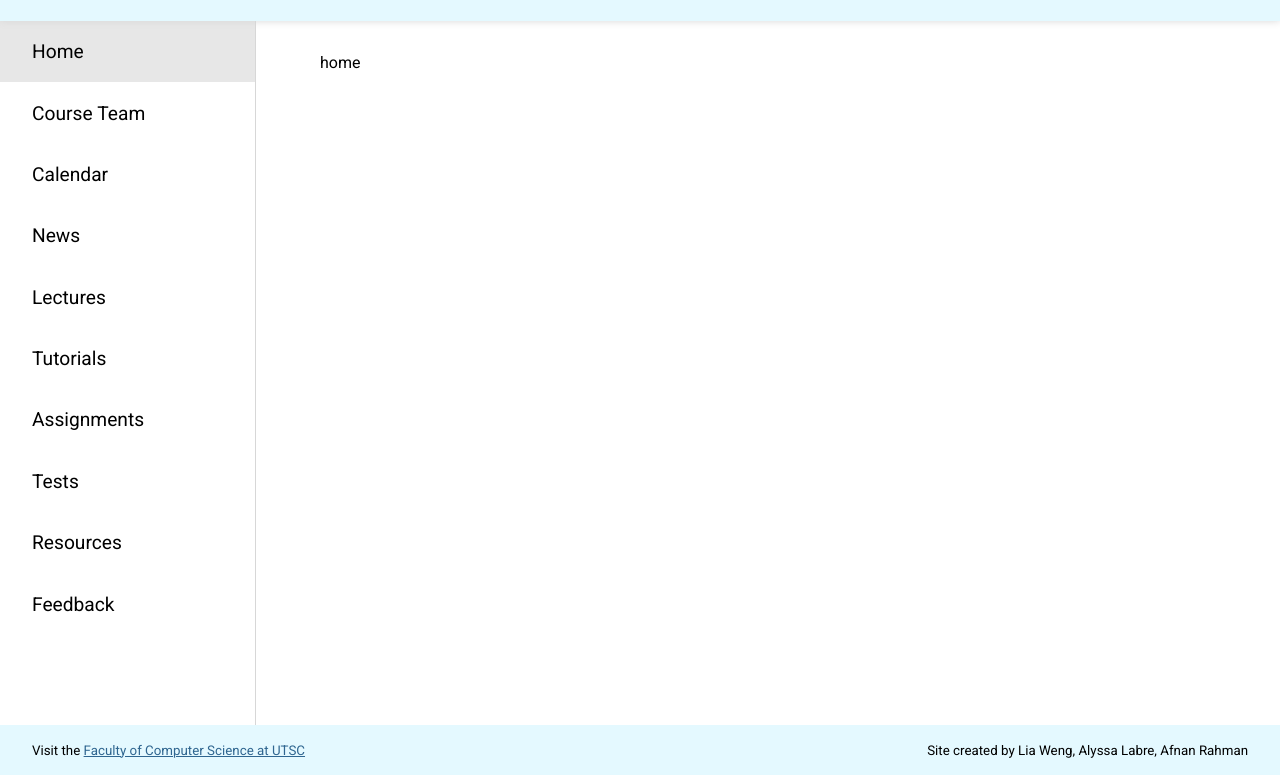
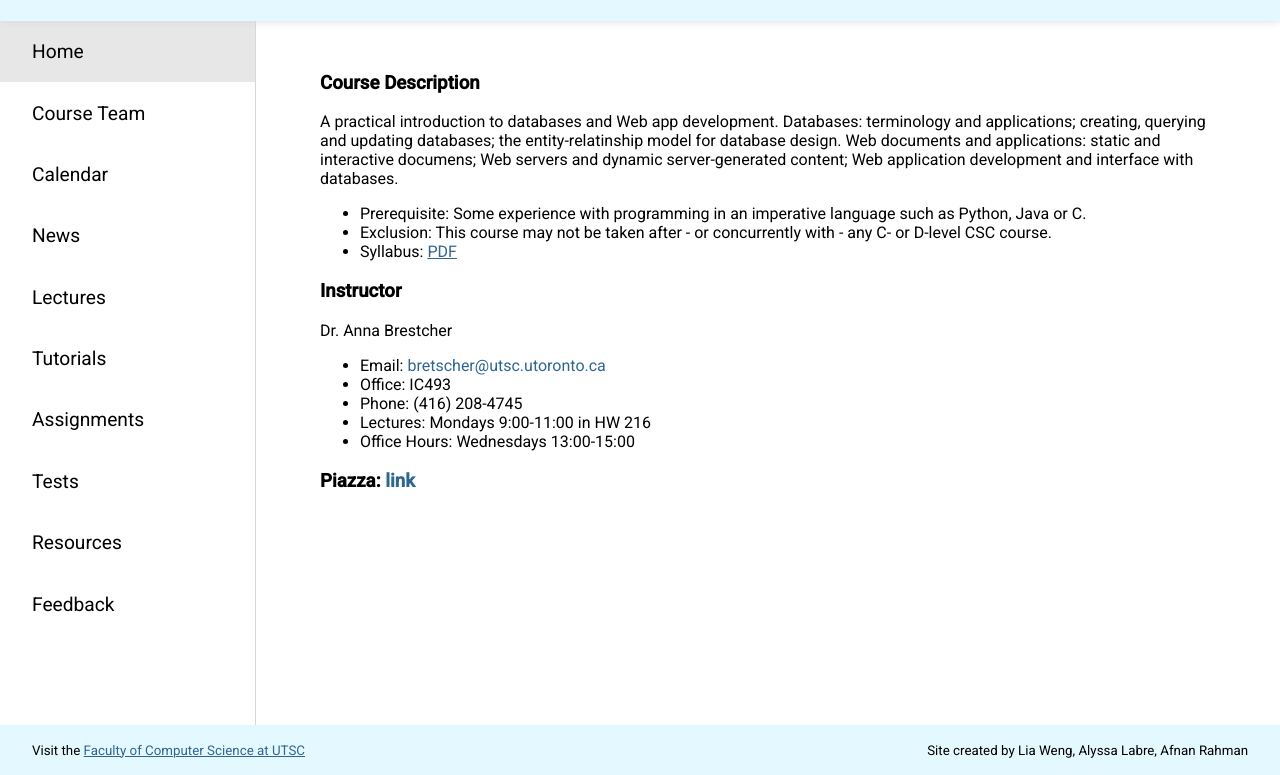
Before and after one commit to alylabre/CSCB20-Assignment2, a plain HTML site: page src/index.html in a window 1280 px wide. Shown: the part 53-828 px from the top of the page. Drawn offline with Linux system fonts and the light colour scheme.

Commit message:
Update index.html

```diff
--- a/src/index.html
+++ b/src/index.html
@@ -38,7 +38,32 @@ lia 2 3 7 -->
     </nav>
 
     <div class="content">
-      home
+      <div class="description">
+  <h3>Course Description</h3>
+  <p>A practical introduction to databases and Web app development. Databases: terminology and applications; creating, querying and updating databases; the entity-relatinship model for database design. Web documents and applications: static and interactive documens; Web servers and dynamic server-generated content; Web application development and interface with databases.</p>
+  <ul>
+    <li>Prerequisite: Some experience with programming in an imperative language such as Python, Java or C.</li>
+    <li>Exclusion: This course may not be taken after - or concurrently with - any C- or D-level CSC course.</li>
+    <li>Syllabus: <a href="https://www.utsc.utoronto.ca/~bretscher/b20/syllabus.pdf">PDF</a></li>
+  </ul>
+</div>
+
+<div class="instructor">
+  <h3>Instructor</h3>
+  <p>Dr. Anna Brestcher</p>
+  <ul>
+    <li>Email: <a href:"mailto:bretscher@utsc.utoronto.ca">bretscher@utsc.utoronto.ca</a></li>
+<!--why no link doe-->
+    <li>Office: IC493</li>
+    <li>Phone: (416) 208-4745</li>
+    <li>Lectures: Mondays 9:00-11:00 in HW 216</li>
+    <li>Office Hours: Wednesdays 13:00-15:00</li>
+</div>
+
+<div class="piazza">
+  <h3>Piazza: <a href:"https://piazza.com/mail.utoronto.ca/winter2017/csb20/home">link</a></h3>
+    <!--why no link doe-->
+</div>
     </div>
   </div>
 
```
